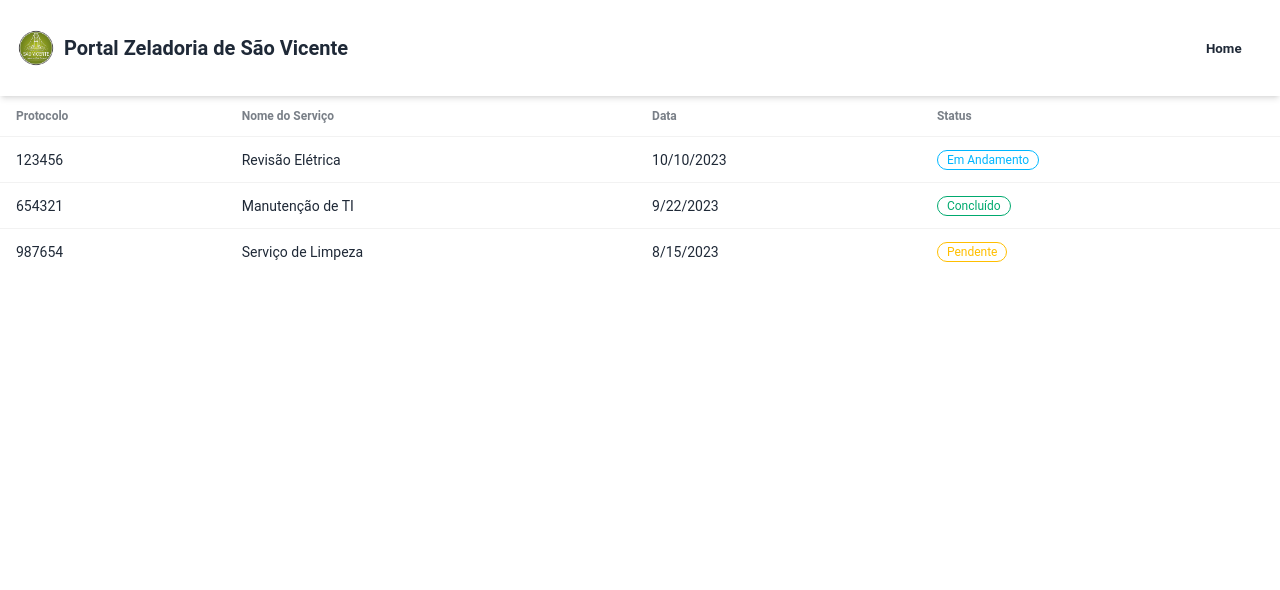
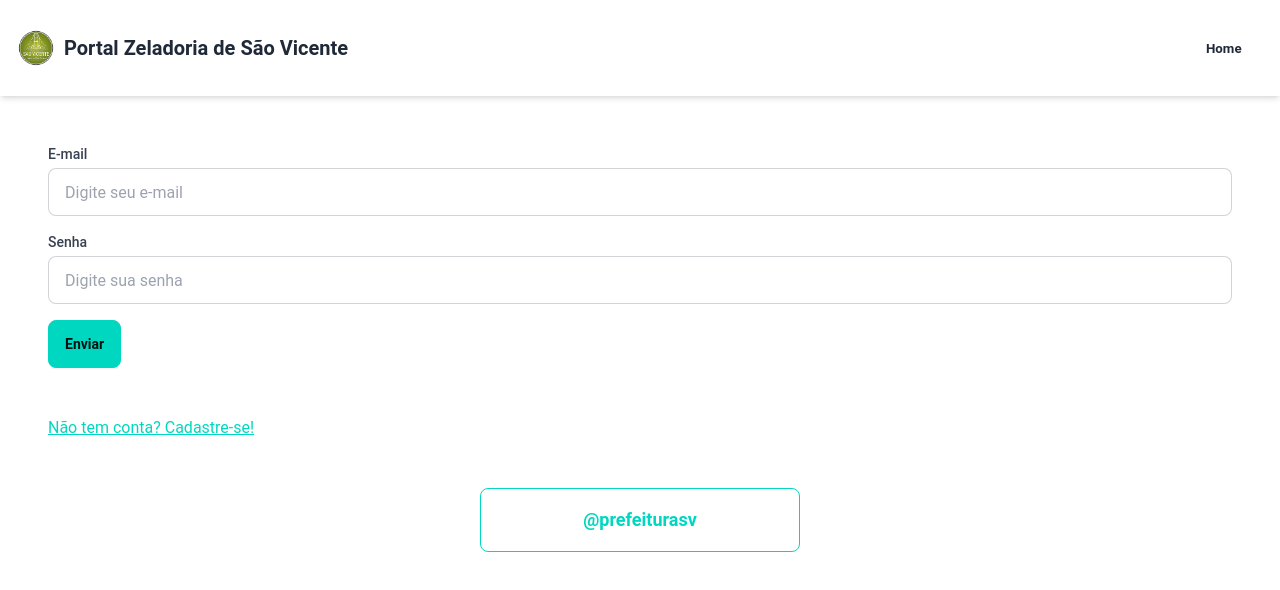
Before and after one commit to camilabr74/HTML_PI_2, a React (Vite) app: page / in a window 1280 px wide. Shown: the top 590 px of the page. Built offline with nearby package versions, Linux system fonts and the light colour scheme.

Commit message:
fix: ajuste de rota inicial para tela de login

```diff
--- a/src/routes/AppRoutes.jsx
+++ b/src/routes/AppRoutes.jsx
@@ -28,7 +28,7 @@
                     <Route path="/HTML_PI_2/register-employee" element={<EmployeeRegisterForm />} />
                     <Route path="/HTML_PI_2/login-goverment" element={<LoginGoverment />} />
                     <Route path="/HTML_PI_2/home-employee" element={<HomeEmployee />} />
-                    <Route path="/" element={<GetData />} />
+                    <Route path="/" element={<Login />} />
                 </Routes>
             </BrowserRouter>
         );
```
